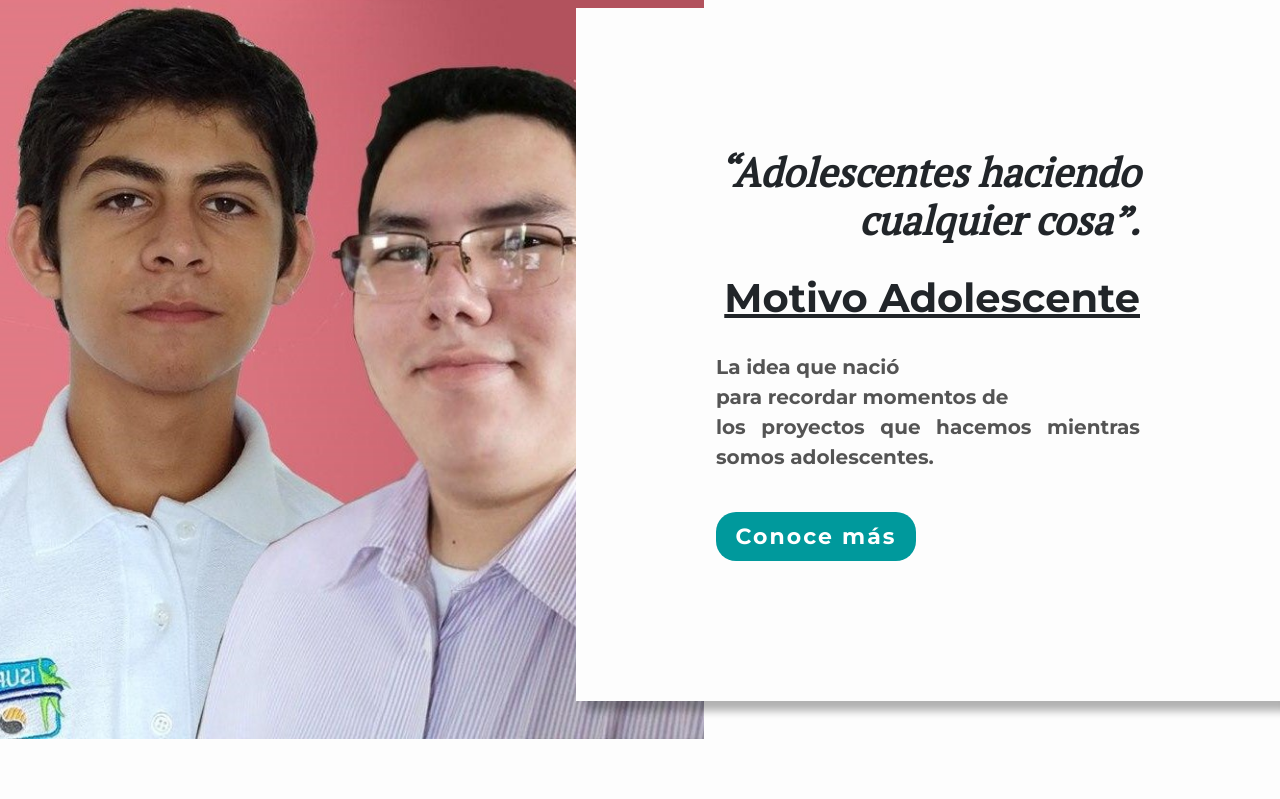
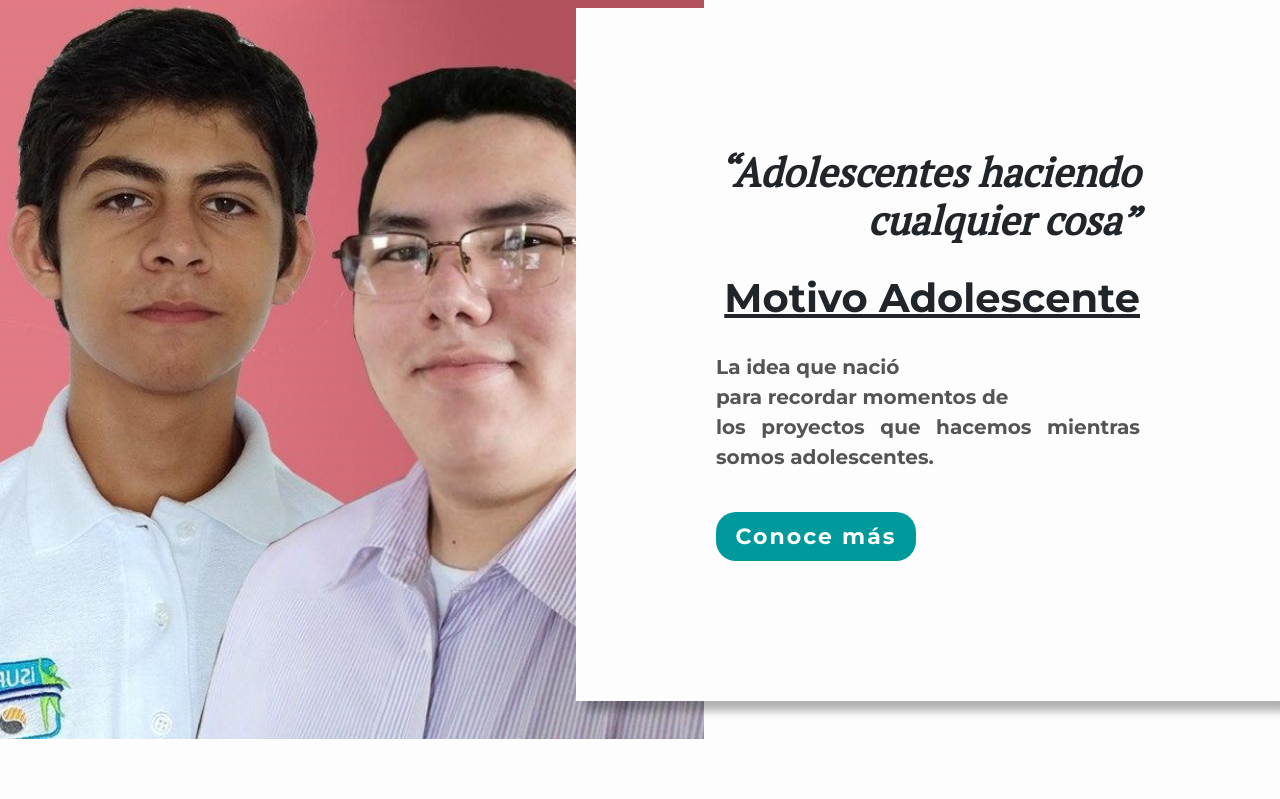
Before and after one commit to Lawkmur/websiteBootstrapJquery, a plain HTML site: page index.html in a window 1280 px wide. Shown: the part 1762-2561 px from the top of the page. Drawn offline with nearby package versions, Linux system fonts and the light colour scheme.

```diff
--- a/index.html
+++ b/index.html
@@ -140,7 +140,7 @@
 <div class="about">
   <div class="comida-section">
       <h1 class="titla">“Adolescentes haciendo
-        cualquier cosa”.
+        cualquier cosa”
         </h1>
         <h1 align=right >
           <u>
```
